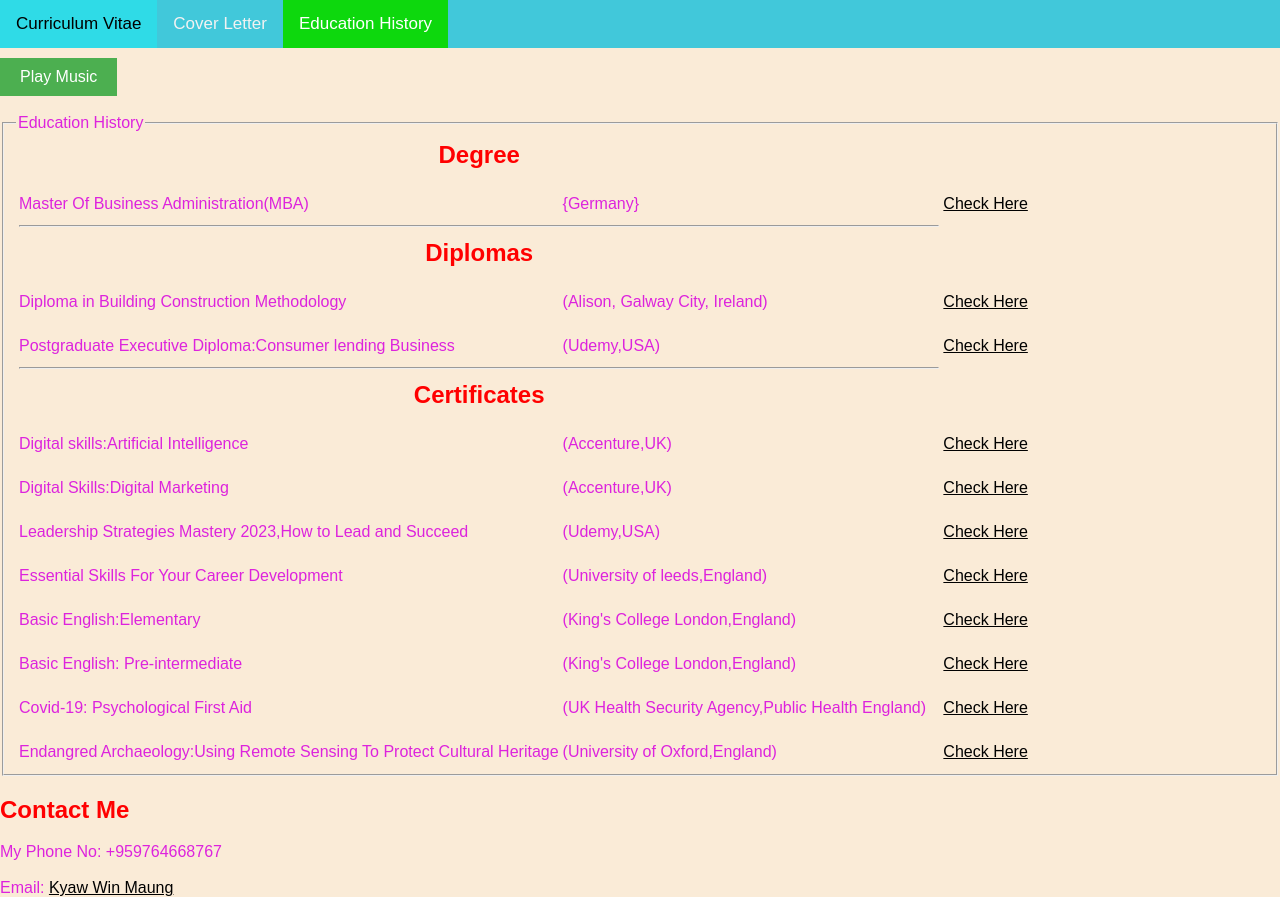
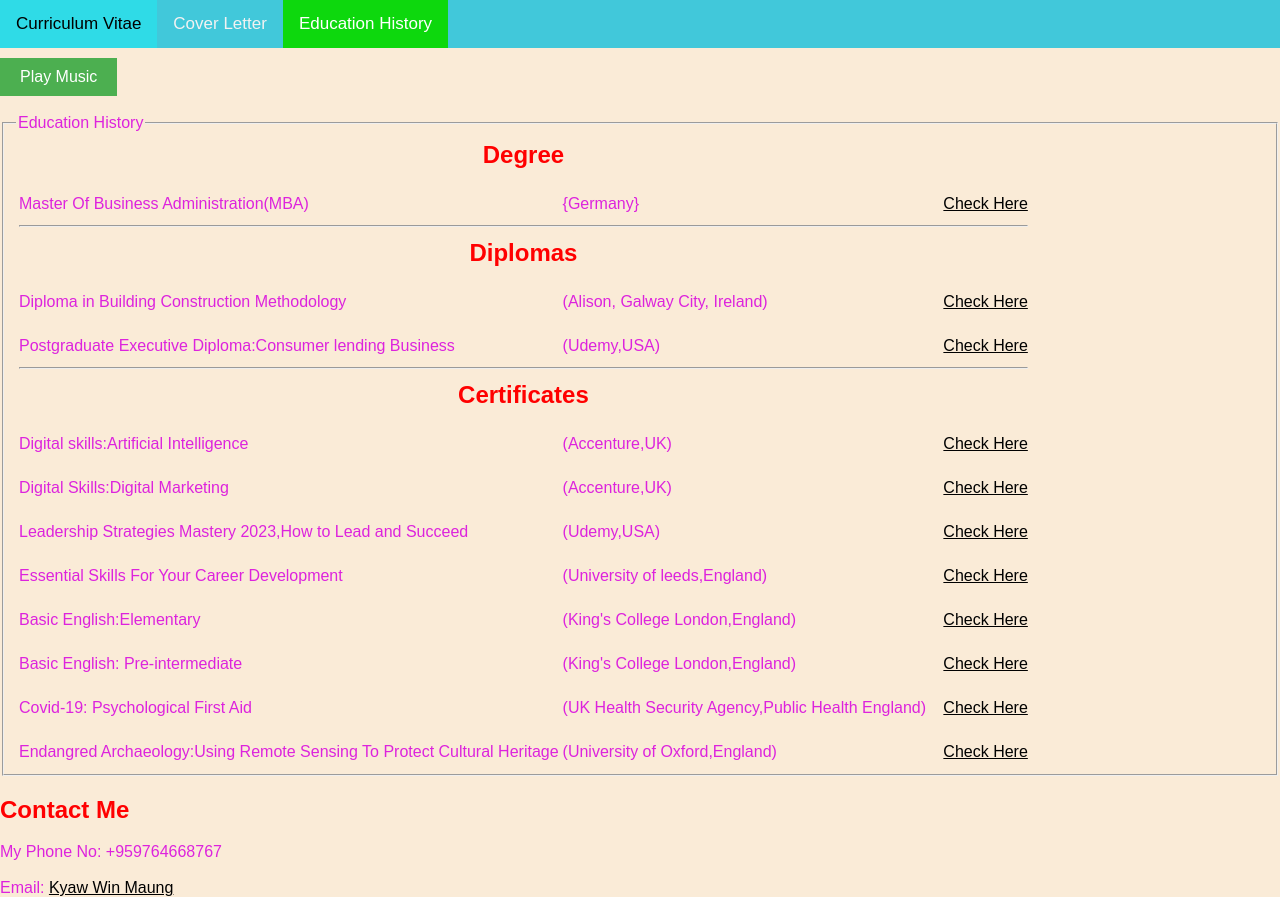
Before and after one commit to kyaw-2/My-CV, a plain HTML site: page contact.html in a window 1280 px wide. Drawn offline with Linux system fonts and the light colour scheme.

Commit message:
Update contact.html

```diff
--- a/contact.html
+++ b/contact.html
@@ -27,7 +27,7 @@
                 <table>
                     <tbody>
                         <tr>
-                            <th colspan="2">Degree</th>
+                            <th colspan="3">Degree</th>
                         </tr>
                         <tr>
                             <td><br></td>
@@ -38,10 +38,10 @@
                             <td><a href="MBA.png">Check Here</a></td>
                         </tr>
                         <tr>
-                            <td colspan="2"><hr></td>
+                            <td colspan="3"><hr></td>
                         </tr>
                         <tr>
-                            <th colspan="2">Diplomas</th>
+                            <th colspan="3">Diplomas</th>
                         </tr>
                         <tr>
                             <td><br></td>
@@ -60,10 +60,10 @@
                             <td><a href="https://udemy-certificate.s3.amazonaws.com/image/UC-921f514d-5139-424f-b957-80d9576d49ba.jpg">Check Here</a></td>
                         </tr>
                         <tr>
-                            <td colspan="2"><hr></td>
+                            <td colspan="3"><hr></td>
                         </tr>
                         <tr>
-                            <th colspan="2">Certificates</th>
+                            <th colspan="3">Certificates</th>
                         </tr>
                         <tr>
                             <td><br></td>
```
